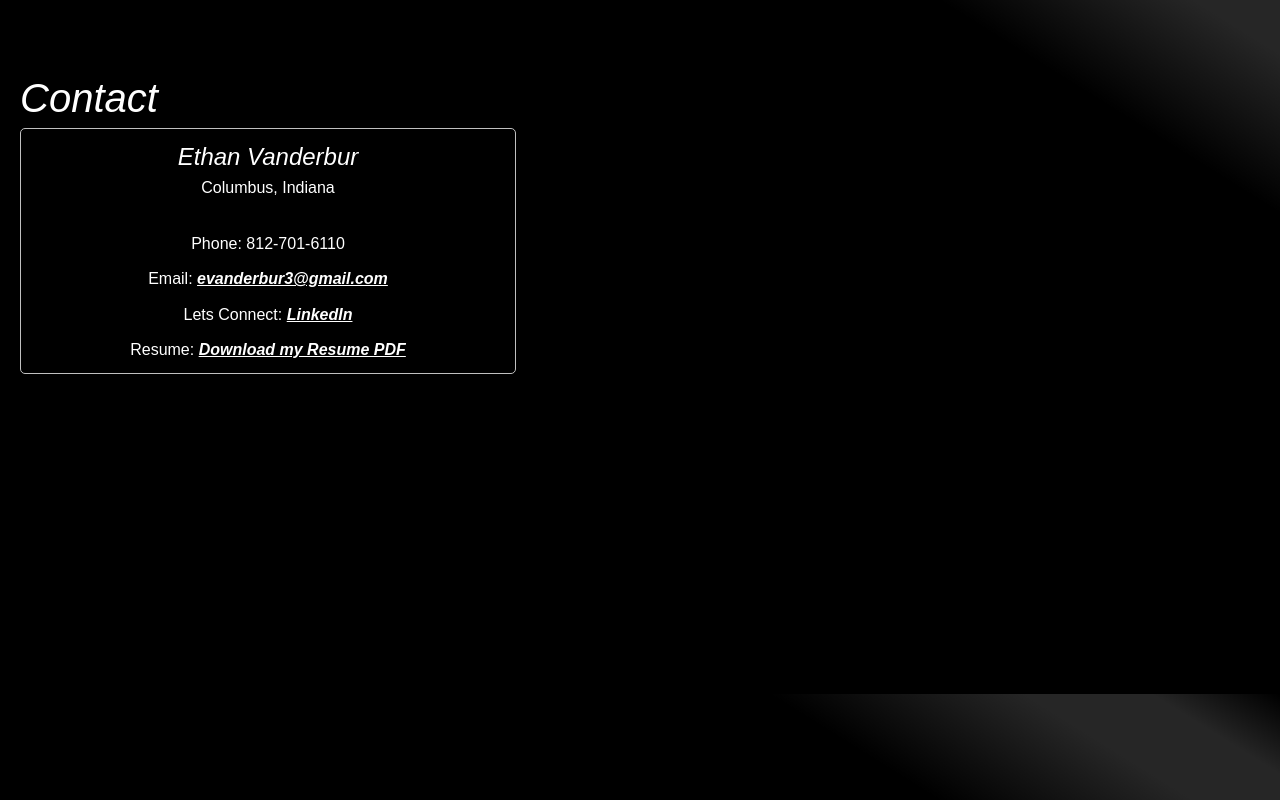
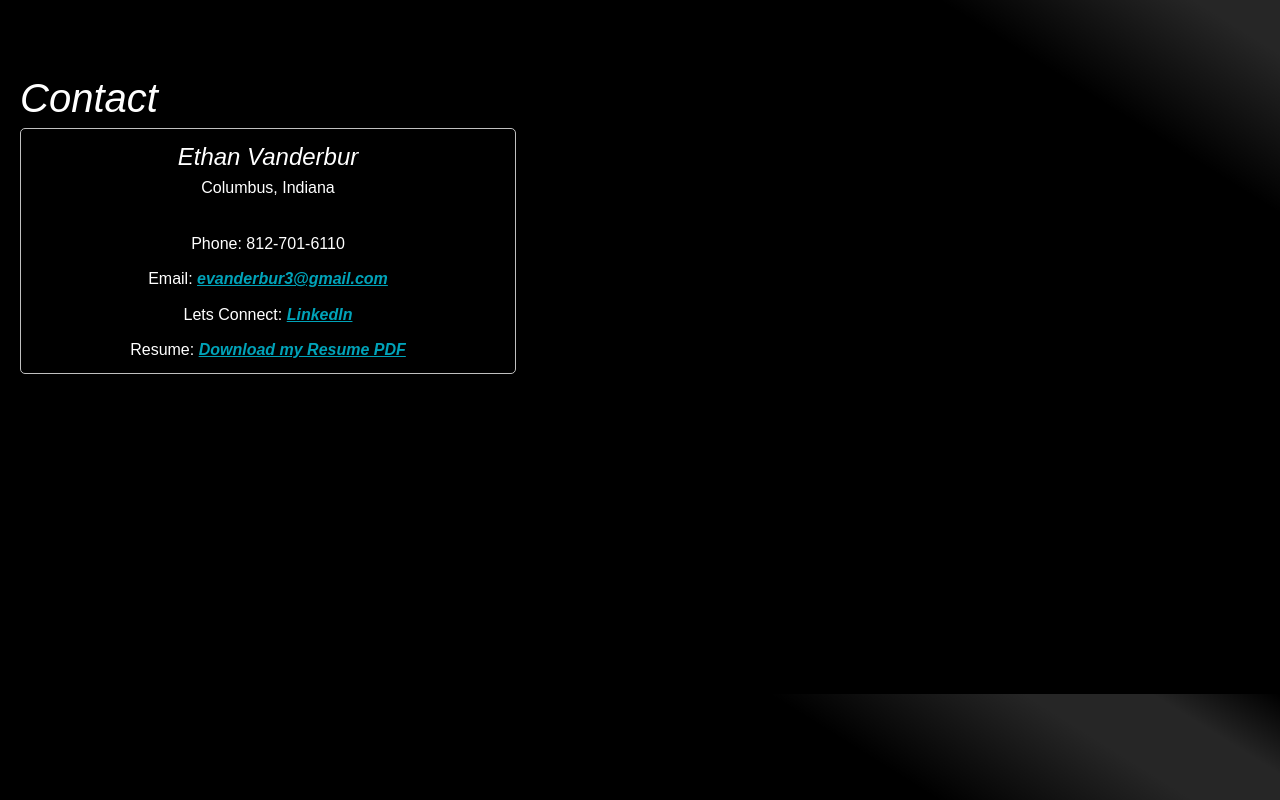
Before and after one commit to ethan5191/portfolio_v2, a Next.js app: page / in a window 1280 px wide. Shown: the part 4906-5706 px from the top of the page. Built offline with nearby package versions, Linux system fonts and the light colour scheme.

Commit message:
Changed styling for the a tags in the contact section to match the rest of the app

```diff
--- a/app/components/contact/contactSection.module.css
+++ b/app/components/contact/contactSection.module.css
@@ -31,16 +31,16 @@
 }
 
 .contactMethods a {
-    color: inherit;
     font-weight: bold;
     font-style: italic;
     text-decoration: underline;
     /* Add hover effect - can reuse global link hover or define here */
     transition: color 0.3s ease, text-decoration 0.3s ease;
+    color: #00A3B9;
 }
 
 .contactMethods a:hover {
-    color: #ffffff;
+    color: #C0C0C0;
 }
 
 @media (max-width: 768px) {
```
